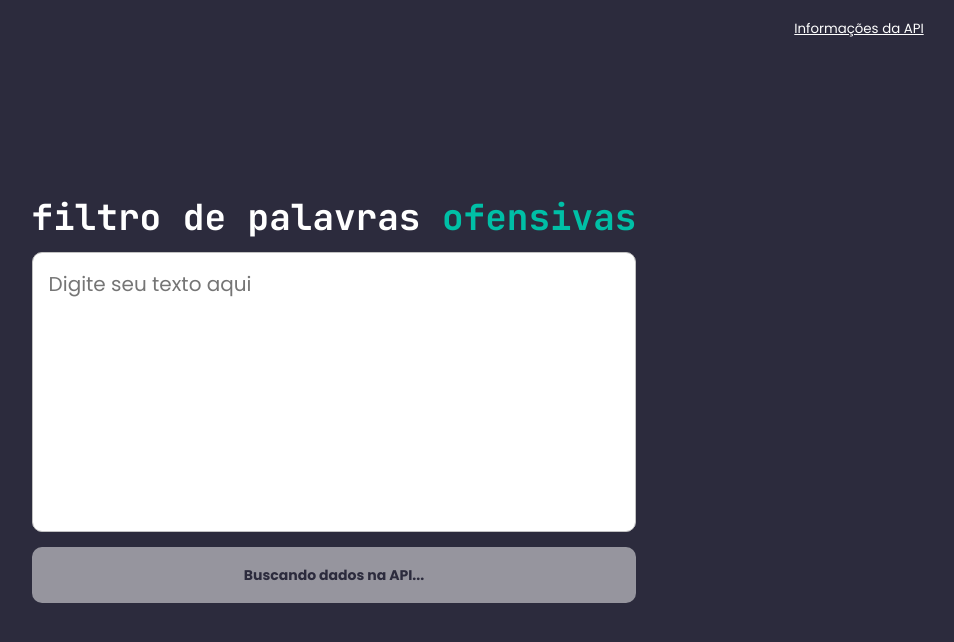
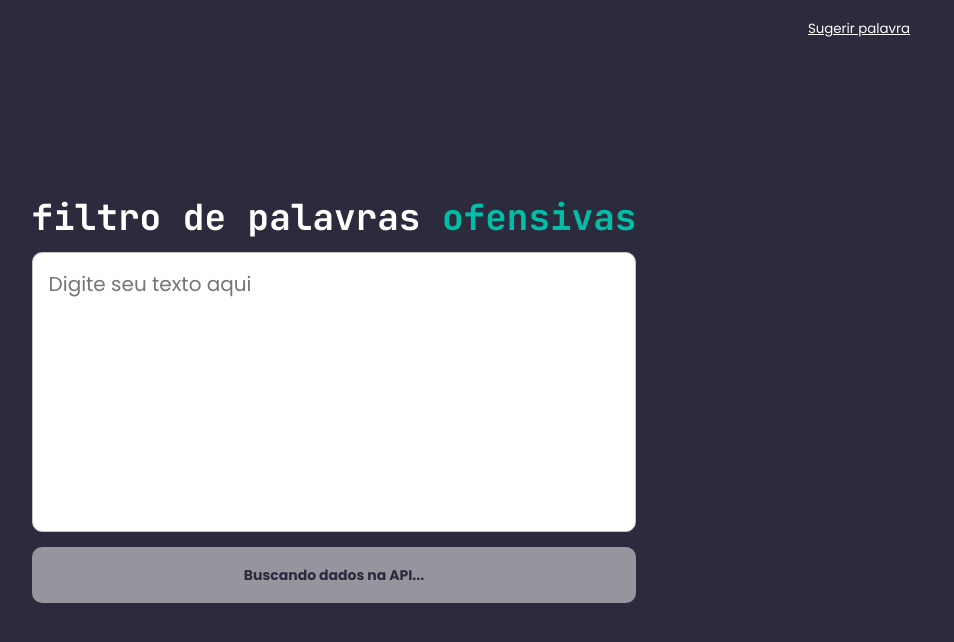
Before and after one commit to Jcassio-dev/VerificadorDePalavroes, a React (Vite) app: page / in a window 1280 px wide. Shown: the top 642 px of the page, without its empty margins (306-1260 px from the left). Built offline with nearby package versions, Linux system fonts and the light colour scheme; no server answers.

Commit message:
change textbutton text

```diff
--- a/src/pages/Home/index.tsx
+++ b/src/pages/Home/index.tsx
@@ -58,7 +58,7 @@ export function Home() {
       <div className="textButton">
 
       <TextButton
-      text="Informações da API"
+      text="Sugerir palavra"
       onClick={() =>
       navigate("/api")}
       />
```
